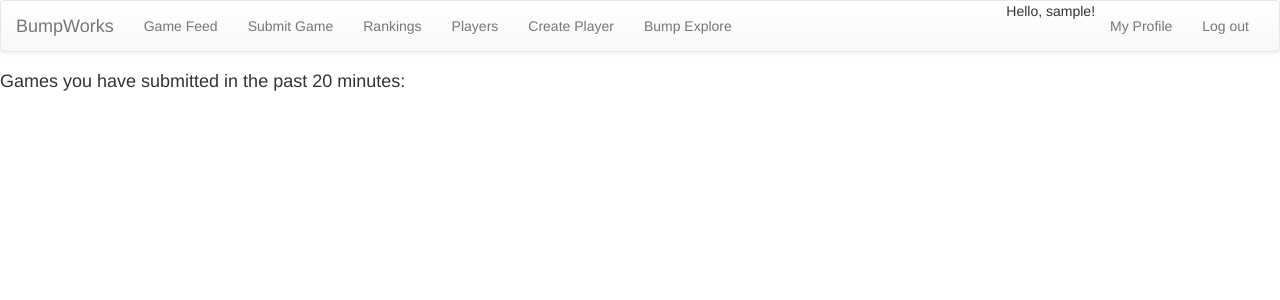
After one commit to Bumpworks/bumpsite, a Django app: page /recent-submitted/ in a window 1280 px wide. The commit adds this page. Shown: the top 300 px of the page. Run offline with Django 3.2, Linux system fonts and the light colour scheme; the visitor is signed in with stand-in values (Sample User, id 1); data that the repository does not hold is empty; some libraries are stand-ins or nearby versions.

Commit message:
allow players to slightly edit recently submitted games close #47

```diff
--- a/mysite/bump/templates/bump/game_submit.html
+++ b/mysite/bump/templates/bump/game_submit.html
@@ -14,7 +14,9 @@
     {% endfor %}
     </ul>
 {% endif %}
+<a href='/recent-submitted/'>Edit your recently submitted games.</a>
 </body>
+
 
 <script type="text/javascript">
      function setFocusToBox(){
--- /dev/null
+++ b/mysite/bump/templates/bump/recent_submitted.html
@@ -0,0 +1,12 @@
+{% extends 'bump/base.html' %}
+{% block content %}
+    <h4>Games you have submitted in the past 20 minutes:</h4>
+    {% if recent_submitted_games %}
+    <ul>
+    {% for game in recent_submitted_games %}
+        <li><a href='/edit-game/{{ game.pk }}'>{{ game.date }} {{ game }}</a></li>
+    {% endfor %}
+    </ul>
+    {% endif %}
+
+{% endblock %}
--- a/mysite/bump/urls.py
+++ b/mysite/bump/urls.py
@@ -12,6 +12,8 @@ urlpatterns = [
     url(r'^profiles/(?P<player_identifier>[\w]+)/$', views.player_profile, name='profile'),
     url(r'^players/$', views.player_info, name='player_info'),
     url(r'^create-player/$', views.create_player, name='create_player'),
+    url(r'^recent-submitted/$', views.recent_submitted_games, name='recent_submitted_games'),
+    url(r'^edit-game/(?P<game_pk>[\d]+)/$', views.edit_game, name='edit_game'),
     url(r'^api/games$', views.api_games, name='api_games'),
     url(r'^api/games/(?P<player1>[\w]+)/(?P<player2>[\w]+)$', views.api_games_between, name='api_games_between'),
     url(r'^api/games/(?P<player>[\w]+)$', views.api_games_by, name='api_games_by'),
--- a/mysite/bump/views.py
+++ b/mysite/bump/views.py
@@ -1,7 +1,7 @@
 from django.shortcuts import render, get_object_or_404
 from .models import Player, Game
 import math
-from .forms import GameSubmissionForm, UserForm, PlayerForm
+from .forms import GameSubmissionForm, UserForm, PlayerForm, GameEditForm
 from django.contrib.auth import authenticate, login
 from django.http import HttpResponseRedirect, HttpResponse
 from django.contrib.auth.decorators import login_required
@@ -107,6 +107,32 @@ def submit_game(request):
     feed_games = Game.objects.order_by('-pk')[:15]
     return render(request,'bump/game_submit.html',{'form':form, 'feed':feed_games, 'players':Player.objects.all()})
 
+@login_required
+def recent_submitted_games(request):
+    if request.user.is_authenticated():
+        user = request.user
+        recent_submitted_games = Game.objects.filter(date__gte= (timezone.now() - timedelta(minutes=20)),recorder=user).order_by('-date')
+    return render(request,'bump/recent_submitted.html',{'recent_submitted_games' : recent_submitted_games})
+def edit_game(request,game_pk):
+    game = get_object_or_404(Game,pk=game_pk)
+    if request.user.is_authenticated():
+        user = request.user
+        if game.recorder != user:
+            return HttpResponse('You can not edit this game as you did not submit it.')
+        if game.date < (timezone.now()-timedelta(minutes=20)):
+            return HttpResponse('You submitted this game, but it is past 20 minutes since you submitted it, and as such cannot be editted. Contact an admin.')
+        if request.method == 'POST':
+            form = GameEditForm(data=request.POST, instance=game)
+            if form.is_valid():
+                if form.is_valid():
+                    form.save()
+                    return HttpResponseRedirect('/recent-submitted/')
+
+                else:
+                    print form.errors
+        else:
+            form = GameEditForm(instance=game)
+    return render(request,'bump/edit_game.html',{'form':form, 'game':game})
 
 def rankings(request):
     on_the_bump = Player.objects.filter(wins__lte = 15).order_by('-wins')
```
Also changed, not shown: mysite/bump/forms.py (+13 -1 lines), mysite/bump/templates/bump/edit_game.html (added, +11 -0 lines).
